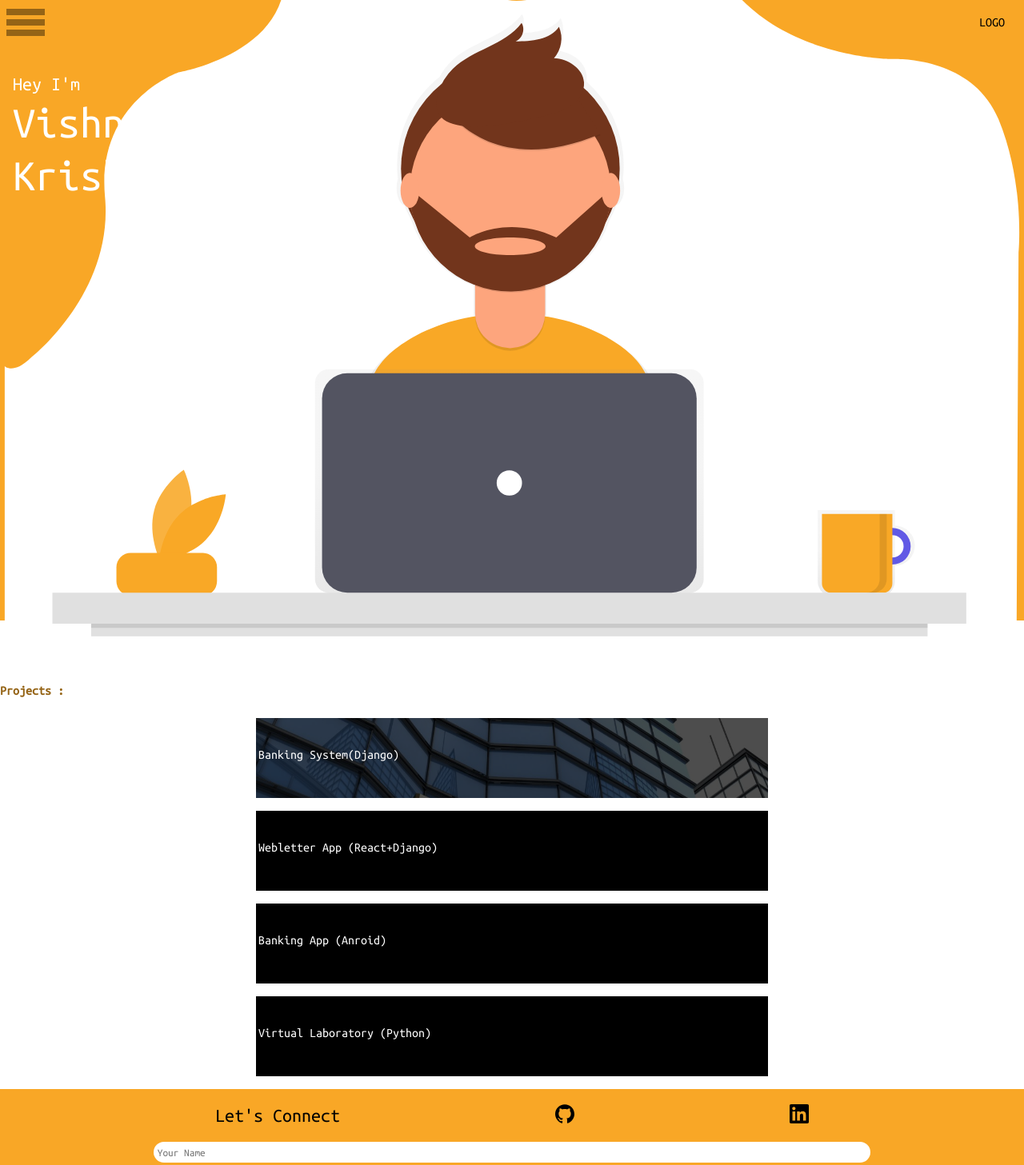
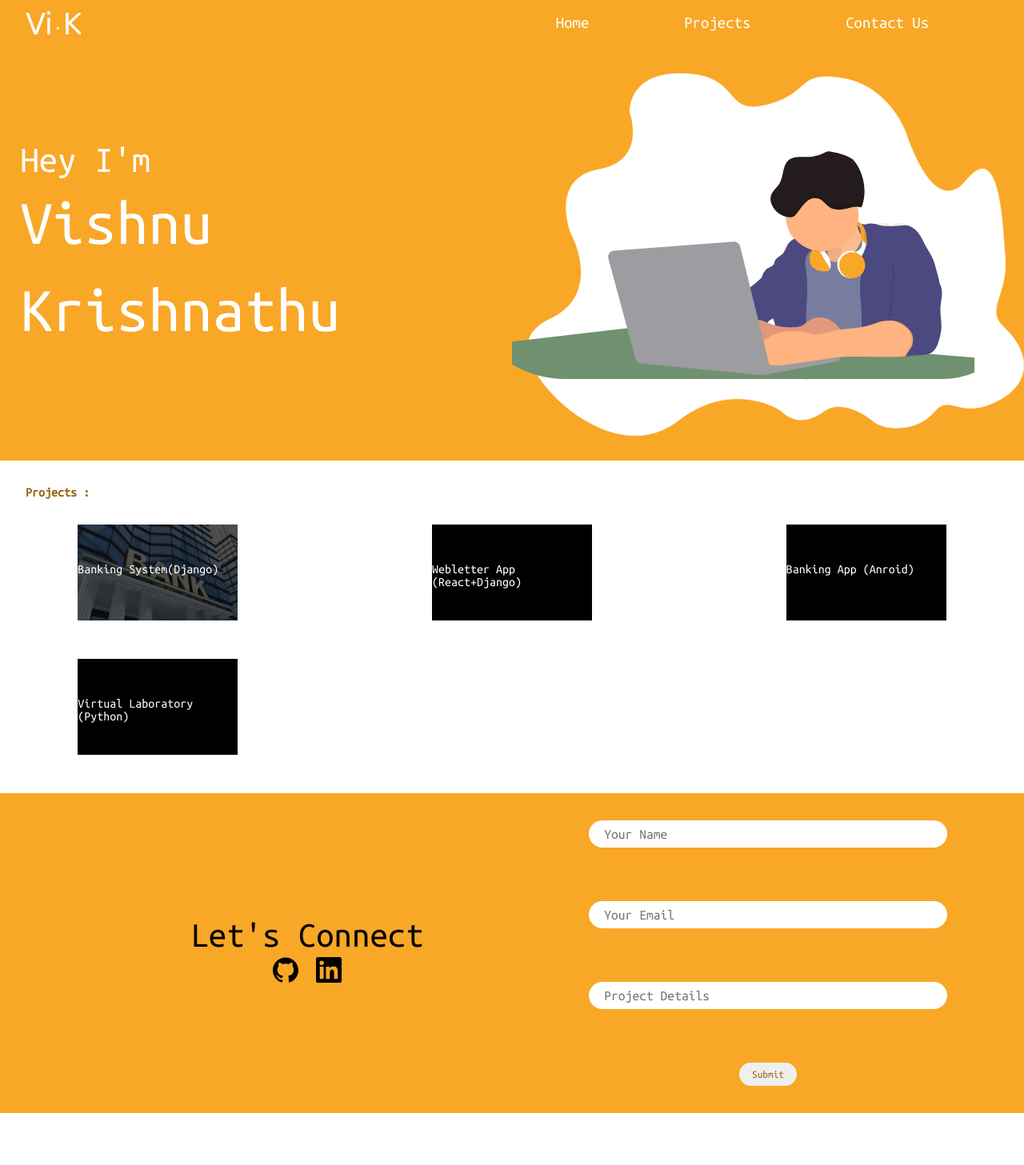
Before and after one commit to VishnuKrishnathu/Portfolio_website, a website: page index.html in a window 1280 px wide. Shown: the top 1457 px of the page at 80% size. After the commit the page ends 1392 px from the top, so only its background shows below. Drawn offline with Linux system fonts and the light colour scheme.

Commit message:
website completed

```diff
--- /dev/null
+++ b/css/_desktop.scss
@@ -0,0 +1,122 @@
+@import "modules";
+@media only screen and (min-width: 651px){
+	header{
+		@include CenterAlign(row-reverse, center, space-between);
+		background: $primary-color;
+		height: 7vh;
+		.hamburger-menu{
+			display: contents;
+			div:first-child{
+				display:none;
+			}
+			.nav_options{
+				width: 55%;
+				@include CenterAlign(row, center, space-evenly);
+				position: relative;
+				span>a{
+					text-decoration:none;
+					color: #fff;
+					font-size: 1.3rem;
+					position: relative;
+					overflow: hidden;
+					&::after{
+						content: '';
+						position: absolute;
+						left: 0px;
+						right: 0px;
+						bottom: 0px;
+						top: 100%;
+						background: $secondary-color;
+						transition: 0.2s;
+					}
+					&:hover::after{
+						top:85%;
+					}
+				}
+			}
+		}
+		#logo{
+			padding-left: 2rem;
+		}
+	}
+	main{
+		background: $primary-color;
+		@include CenterAlign(row, center, center);
+		width: 100%;
+		height: 65vh;
+		.intro{
+			width: 50%;
+			@include CenterAlign(column, flex-start,center);
+			span{
+				display:block;
+				color: #fff;
+				margin-left:2vw;
+				position: relative;
+				&:first-child{
+					font-size: 2.9rem;
+					padding-bottom: 1rem;
+				}
+				&:nth-child(2), &:nth-child(3){
+					font-size: 5rem;
+					padding-bottom: 1.8rem;
+				}
+			}
+		}
+		.mobile_svg{
+			display: none;
+		}
+		.web_svg{
+			width: 50%;
+			height: 90%;
+		}
+	}
+	strong{
+		padding:2rem;
+		display: flow-root;
+	}
+	.projects{
+		display: grid;
+		grid-template-columns: 1fr 1fr 1fr;
+		grid-template-rows: 1fr 1fr;
+		grid-gap: 3rem;
+		place-items: center;
+		&>div{
+			width: 200px;
+			height: 120px;
+			background: red;
+		}
+	}
+	.contact-page{
+		margin-top: 3rem;
+		background: $primary-color;
+		height: 50vh;
+		@include CenterAlign(row, center, center);
+		&>span{
+			@include CenterAlign(column, center, center);
+			width: 50%;
+			height: 100%;
+			padding-left: 10%;
+			#github, #linkedin{
+				&>img{
+					width: 32px;
+					height: 32px;
+				}
+			}
+			&>div{
+				font-size: 2.8rem;
+			}
+		}
+		.form_data{
+			width: 50%;
+			height: 100%;
+			&>input{
+				width: 70%;
+				padding: 0.5rem 1.2rem;
+				font-size: 1.1rem;
+			}
+			#submit_butt{
+				padding: 0.5rem 1rem;
+			}
+		}
+	}
+}
--- /dev/null
+++ b/css/_modules.scss
@@ -0,0 +1,9 @@
+$primary-color: #f9a726;
+$secondary-color: #956416;
+$font-family: 'Ubuntu Mono', monospace;
+@mixin CenterAlign($flex-direction, $align-items, $justify-content){
+	display: flex;
+	flex-direction: $flex-direction;
+	align-items: $align-items;
+	justify-content: $justify-content;
+}
--- a/css/index.scss
+++ b/css/index.scss
@@ -1,20 +1,66 @@
-$primary-color: #f9a726;
-$secondary-color: #956416;
-$font-family: 'Ubuntu Mono', monospace;
-@mixin CenterAlign($flex-direction, $align-items, $justify-content){
-	display: flex;
-	flex-direction: $flex-direction;
-	align-items: $align-items;
-	justify-content: $justify-content;
-}
-
+@import "desktop";
+@import "modules";
 *, *::after, *::before{
 	margin: 0px;
 	padding: 0px;
 	box-sizing: border-box;
 	font-family:$font-family;
 }
+#logo{
+	height: 6.5vh;
+	&>img{
+		height: 100%;
+		width: auto;
+	}
+}
 
+.projects>div{
+		background: #000;
+		position: relative;
+		overflow: hidden;
+		@include CenterAlign(row, center, space-between);
+		&:nth-child(1){
+			&::before{
+				background-image: url("../assets/Bank.jpg");
+			}
+		}
+		&::before{
+			content:"";
+			position: absolute;
+			top:0px;
+			bottom: 0px;
+			left: 0px;
+			right: 0px;
+			background-size: cover;
+			opacity: 0.3;
+		}
+		&>a{
+			text-decoration: none;
+			color: #fff;
+			position: relative;
+			height: 24px;
+		}
+}
+.form_data{
+	@include CenterAlign(column, center, space-around);
+	input{
+		outline-style: none;
+		color:$secondary-color;
+		border-radius: 999px;
+		border:none;
+	}
+}
+#submit_butt{
+	border:none;
+	outline-style: none;
+	border-radius: 999px;
+	color: $secondary-color;
+	&:hover{
+		background: #72351c;
+		color: #fff;
+	}
+}
+@media only screen and (max-width: 650px){
 	header{
 		background: $primary-color;
 		height: 7vh;
@@ -127,69 +173,41 @@ main{
 		margin-top: 10px;
 		height: 480px;
 		@include CenterAlign(column, center, space-evenly);
-	div:nth-child(1){
-		&::before{
-			background-image: url("../assets/Bank.jpg");
-		}
-	}
 		&>div{
 			width: 50%;
 			height: 100px;
-		position: relative;
 			padding-left: 3px;
-		overflow: hidden;
-		@include CenterAlign(row, center, space-between);
-		background: #000;
-		&::before{
-			content:"";
-			position: absolute;
-			top:0px;
-			bottom: 0px;
-			left: 0px;
-			right: 0px;
-			background-size: cover;
-			opacity: 0.3;
-		}
-		&>a{
-			text-decoration: none;
-			color: #fff;
-			position: relative;
-			height: 24px;
-		}
 		}
 	}
 
 	.contact-page{
 		background: $primary-color;
 		@include CenterAlign(column, center, space-around);
-	&>span{
+		&>div{
+			display: contents;
+		}
+		span{
 			padding: 1.2rem 0;
 			font-size: 1.5rem;
 			width: 100%;
 			@include CenterAlign(row, center, space-evenly);
+			#github, #linkedin{
+				&>img{
+					width: 24px;
+					height: 24px;
+				}
+			}
 		}
 		.form_data{
-		@include CenterAlign(column, center, space-around);
 			width: 100%;
 			padding-bottom: 0.3rem;
 			input{
 				width:70%;
 				margin-bottom: 0.7rem;
-			outline-style: none;
-			color:$secondary-color;
-			border-radius: 999px;
-			border:none;
 				padding: 0.4rem 0 0.4rem 0.3rem;
 			}
 			#submit_butt{
-			outline-style: none;
-			border-radius: 999px;
 				padding: 0.3rem 1rem;
-			border:none;
-			color: $secondary-color;
-			&:hover{
-				background: #72351c;
-				color: #fff;
 			}
 		}
 	}
--- a/index.html
+++ b/index.html
@@ -21,7 +21,7 @@
 				  <span><a href="#">Contact Us</a></span>
 			  </div>
 		  </div>
-		  <div id="logo">LOGO</div>
+		  <div id="logo"><img src="assets/logo.svg"/></div>
 	  </header>
 	  <main>
 		  <div class='intro'>
@@ -42,9 +42,11 @@
 	  </section>
 	  <div class="contact-page">
 		  <span>
-			  Let's Connect
-			  <a href="https://github.com/VishnuKrishnathu"><img src="assets/github.svg" height="24px" width="24px"/></a>
-			  <a href="#"><img src="assets/linkedin.svg" height="24px" width="24px"/></a>
+			  <div>Let's Connect</div>
+			  <div>
+				  <a id="github" href="https://github.com/VishnuKrishnathu"><img src="assets/github.svg" /></a>
+				  <a id="linkedin" href="https://www.linkedin.com/in/vishnu-krishnathu-6048441b1/"><img src="assets/linkedin.svg"/></a>
+			  </div>
 		  </span>
 		  <div class="form_data">
 			  <input id="name" type="text" placeholder="Your Name"/>
--- a/js/index.js
+++ b/js/index.js
@@ -2,7 +2,9 @@ var status_opt = false;
 var nav_options = document.querySelector(".nav_options");
 var hamburger = document.querySelector(".hamburger-menu");
 var button_submit = document.getElementById("submit_butt");
+var inputs = document.querySelectorAll(".form_data>input");
 hamburger.addEventListener("click", function () {
+    if (screen.width <= 650) {
         if (!status_opt) {
             nav_options.style.transform = "translateY(100%)";
             status_opt = !status_opt;
@@ -11,7 +13,10 @@ hamburger.addEventListener("click", function () {
             nav_options.style.transform = "translateY(0%) translateY(-7.1vh)";
             status_opt = !status_opt;
         }
+    }
 });
 button_submit.addEventListener("click", function () {
-    console.log("clicked");
+    for (var i = 0; i < inputs.length; i++) {
+        inputs[i].value = "";
+    }
 });
--- a/js/index.ts
+++ b/js/index.ts
@@ -2,7 +2,9 @@ let status_opt: boolean = false;
 const nav_options = document.querySelector<HTMLElement>(".nav_options");
 const hamburger = document.querySelector(".hamburger-menu");
 const button_submit = document.getElementById("submit_butt");
+const inputs = document.querySelectorAll(".form_data>input");
 hamburger.addEventListener("click", () => {
+	if (screen.width <= 650){
 		if (!status_opt){
 			nav_options.style.transform = "translateY(100%)";
 			status_opt = !status_opt;
@@ -10,7 +12,10 @@ hamburger.addEventListener("click", () => {
 			nav_options.style.transform = "translateY(0%) translateY(-7.1vh)";
 			status_opt = !status_opt;
 		}
+	}
 });
 button_submit.addEventListener("click", () =>{
-	console.log("clicked");
+	for(let i: number=0; i<inputs.length; i++){
+		inputs[i].value = "";
+	}
 })
```
Also changed, not shown: assets/logo.svg (added), css/index.css, 2 other files. Lines whose indentation alone changed are shown as unchanged.
